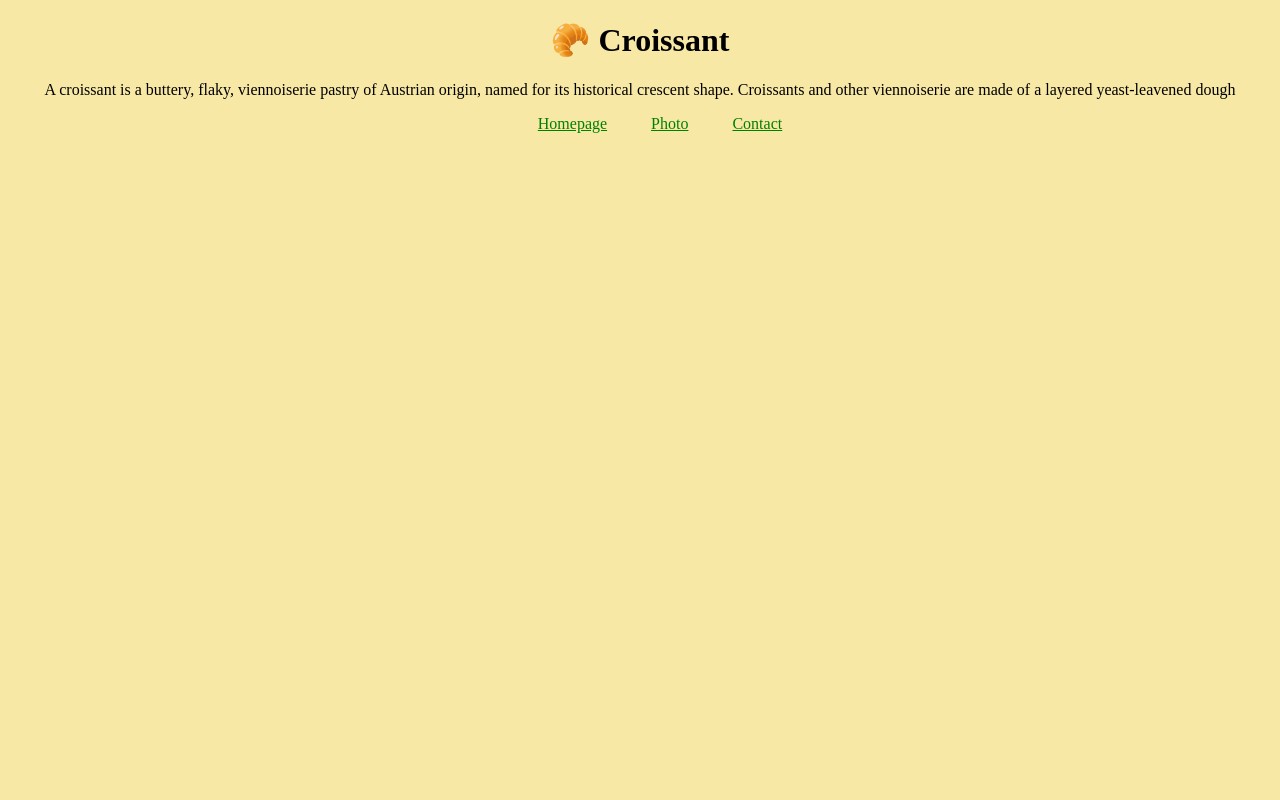
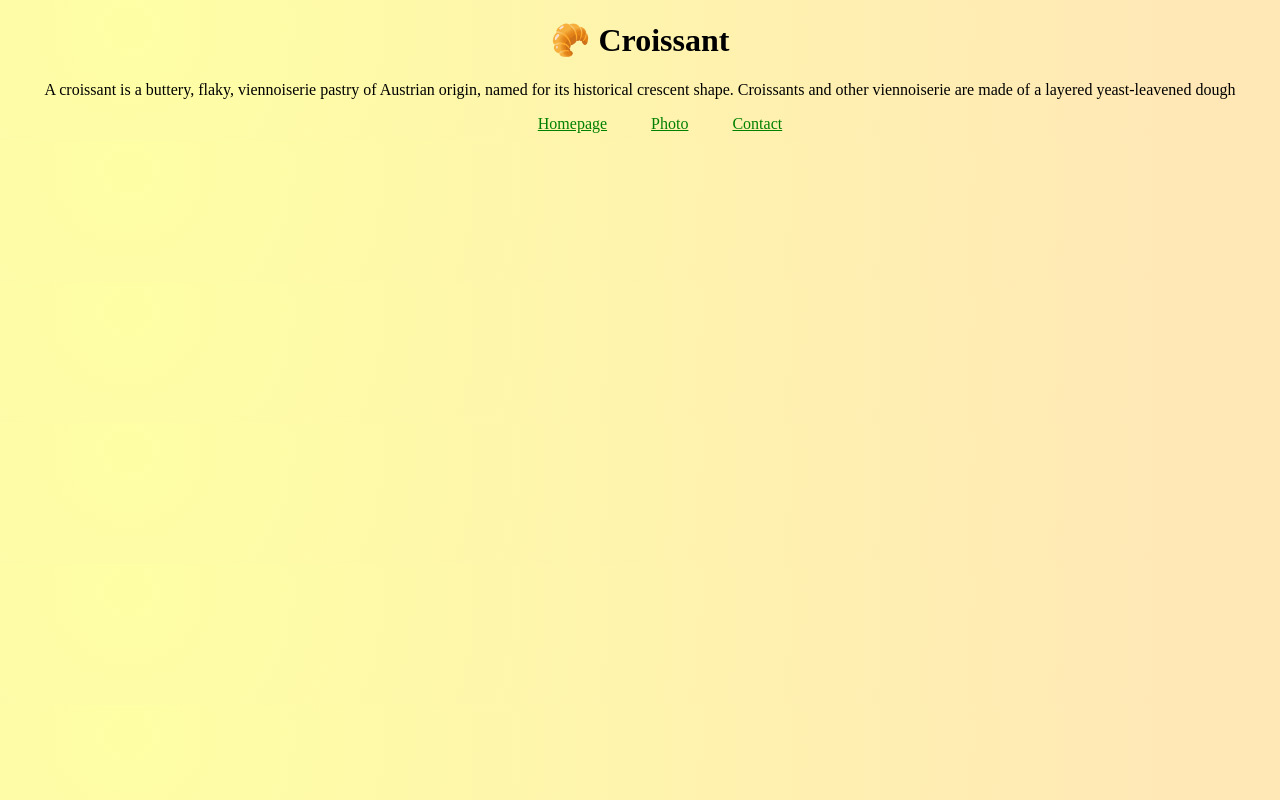
Before and after one commit to Korotkosh/Croissant, a plain HTML site: page index.html in a window 1280 px wide. Drawn offline with Linux system fonts and the light colour scheme.

Commit message:
changed backgroud

```diff
--- a/css/styles.css
+++ b/css/styles.css
@@ -1,6 +1,10 @@
 body {
   text-align: center;
-  background-color: #f8e8a6;
+  background: radial-gradient(
+    circle at 10% 20%,
+    rgb(254, 255, 165) 0%,
+    rgb(255, 232, 182) 90%
+  );
 }
 
 a {
```
